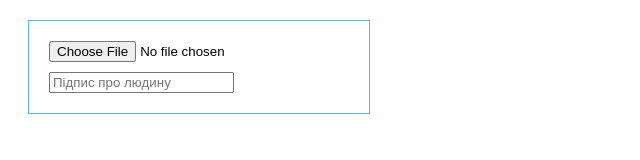
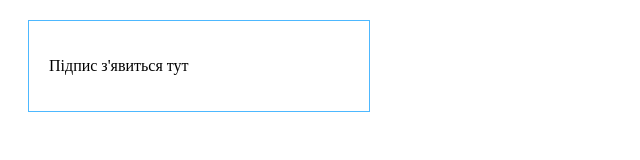
Before and after one commit to EllaDinica/SchoolNumber1, a plain HTML site: page index.html in a window 1280 px wide. Shown: the whole page, without its empty margins (0-640 px from the left). Drawn offline with Linux system fonts and the light colour scheme.

Commit message:
Update index.html

```diff
--- a/index.html
+++ b/index.html
@@ -18,20 +18,45 @@
       margin-bottom: 10px;
     }
 
-    input[type="file"] {
+    input[type="file"],
+    input[type="text"] {
       margin-bottom: 10px;
+    }
+
+    .hidden {
+      display: none;
     }
   </style>
 </head>
 <body>
 
   <div class="block">
-    <input type="file" accept="image/*" onchange="previewImage(event, 'img1')">
+    <input type="file" id="fileInput" accept="image/*" onchange="previewImage(event, 'img1')">
     <img id="img1" src="#" alt="Фото буде тут" style="display: none;">
-    <input type="text" placeholder="Підпис про людину">
+    <input type="text" id="captionInput" placeholder="Підпис про людину">
+    <p id="captionDisplay" class="hidden"></p>
   </div>
 
   <script>
+    // Перевіряємо, чи admin в URL
+    const isAdmin = window.location.search.includes('admin');
+
+    const fileInput = document.getElementById('fileInput');
+    const captionInput = document.getElementById('captionInput');
+    const captionDisplay = document.getElementById('captionDisplay');
+
+    if (!isAdmin) {
+      // Ховаємо інпут і показуємо лише текст
+      fileInput.style.display = 'none';
+      captionInput.style.display = 'none';
+      captionDisplay.textContent = "Підпис з'явиться тут";
+      captionDisplay.classList.remove('hidden');
+    } else {
+      captionInput.addEventListener('input', function () {
+        captionDisplay.textContent = captionInput.value;
+      });
+    }
+
     function previewImage(event, imageId) {
       const reader = new FileReader();
       reader.onload = function () {
```
